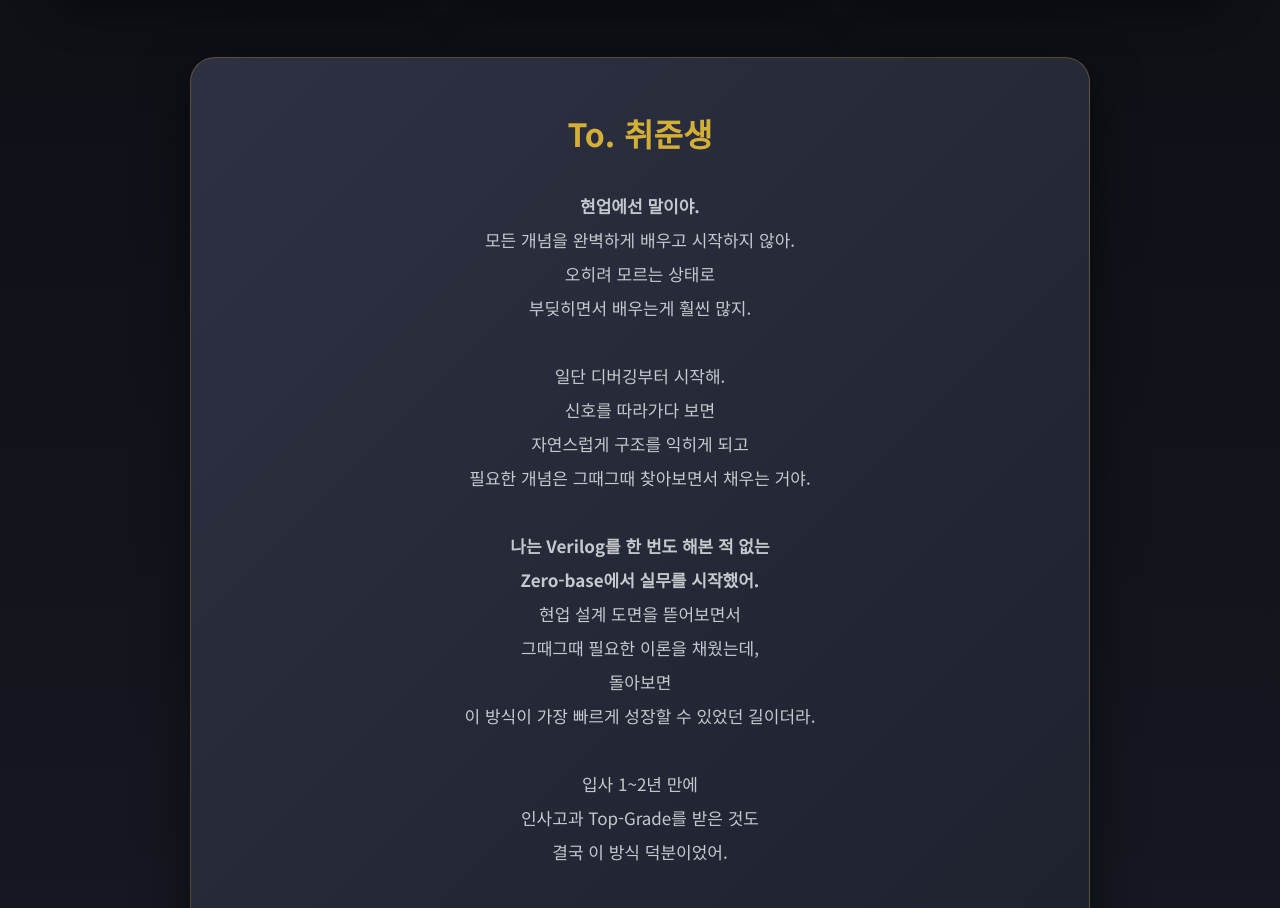
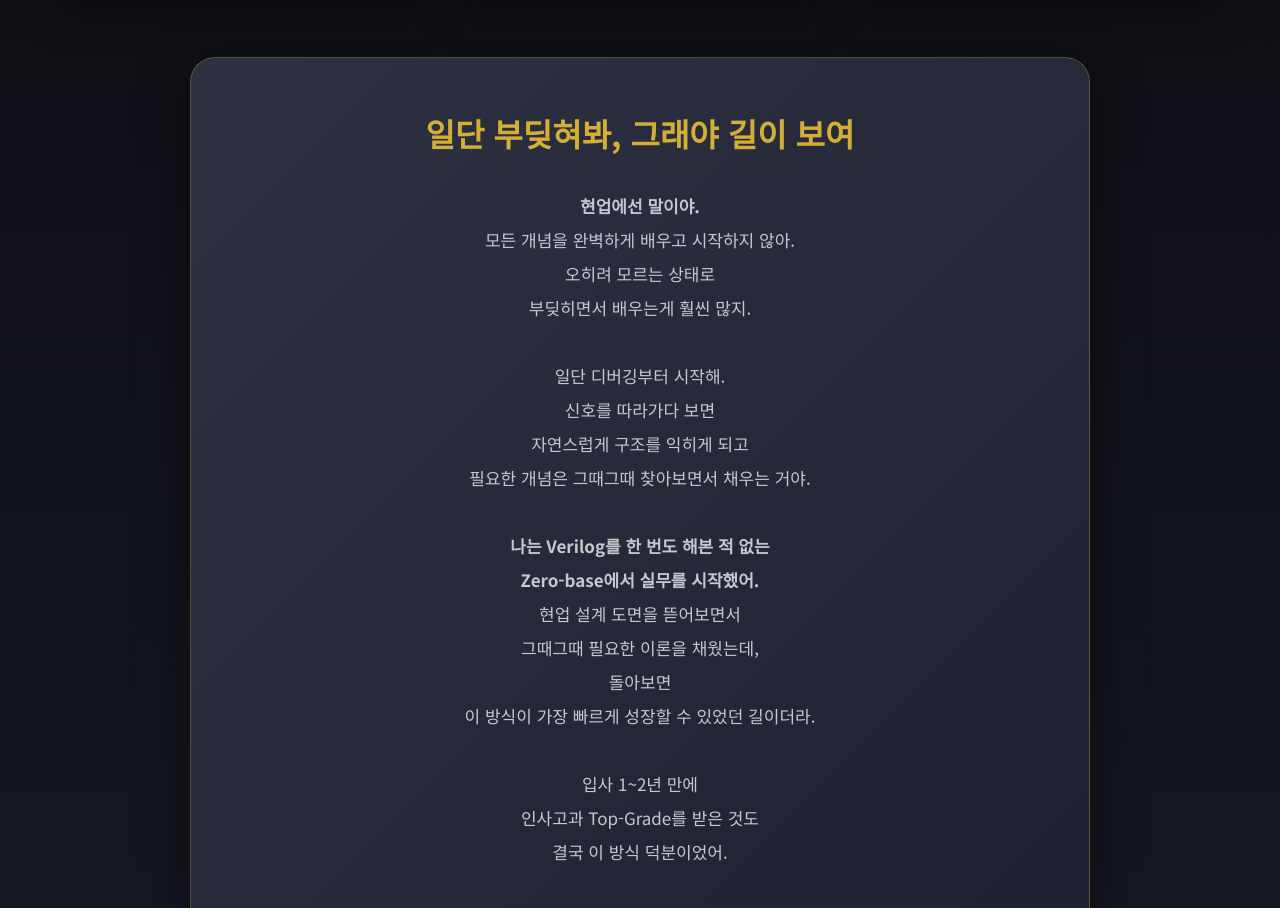
Before and after one commit to gongdae3dot0/NPU-Study, a plain HTML site: page index.html in a window 1280 px wide. Shown: the part 1312-2220 px from the top of the page. Drawn offline with Linux system fonts and the light colour scheme.

Commit message:
index.html 업데이트

```diff
--- a/index.html
+++ b/index.html
@@ -667,7 +667,7 @@
             </div>
 
             <div class="highlight-box" style="margin-top: 60px;">
-                <h3><span style="filter: none; color: white;"></span> To. 취준생</h3>
+                <h3><span style="filter: none; color: white;"></span> 일단 부딪혀봐, 그래야 길이 보여</h3>
                 <p><strong>현업에선 말이야.<br></strong>
                     모든 개념을 완벽하게 배우고 시작하지 않아.<br>
                     오히려 모르는 상태로<br>
```
